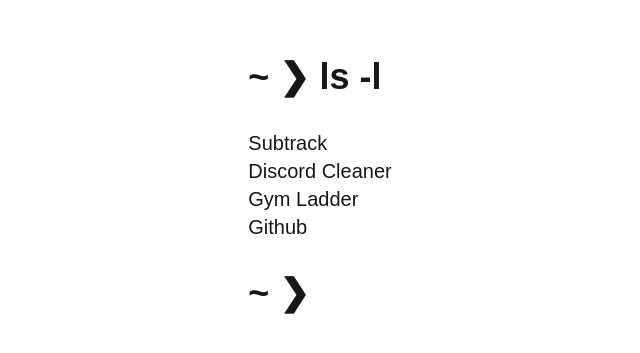
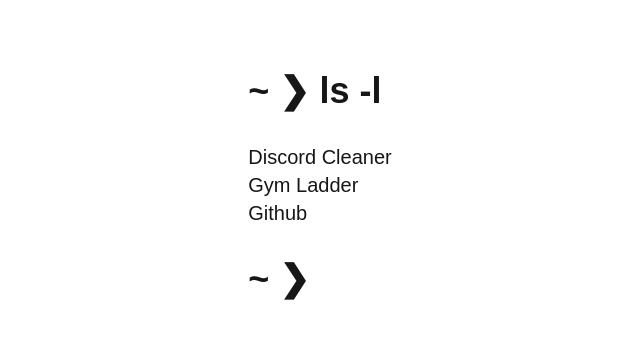
Before and after one commit to y4gg/y4gg, a Next.js app: page / in a window 1280 px wide. Shown: the part 215-568 px from the top of the page, without its empty margins (320-960 px from the left). Built offline with nearby package versions, Linux system fonts and the light colour scheme.

Commit message:
Remove Subtrack link from page
Removed the link to Subtrack from the page.

```diff
--- a/app/page.tsx
+++ b/app/page.tsx
@@ -6,9 +6,6 @@
       <div className="flex flex-col items-start gap-8">
         <h1 className="text-4xl font-extrabold">~ ❯ ls -l</h1>
         <div className="flex w-full flex-col">
-          <Link href="https://subtrack.y4.gg" className="animated-link text-xl">
-            Subtrack
-          </Link>
           <Link href="https://dcc.y4.gg" className="animated-link text-xl">
             Discord Cleaner
           </Link>
```
